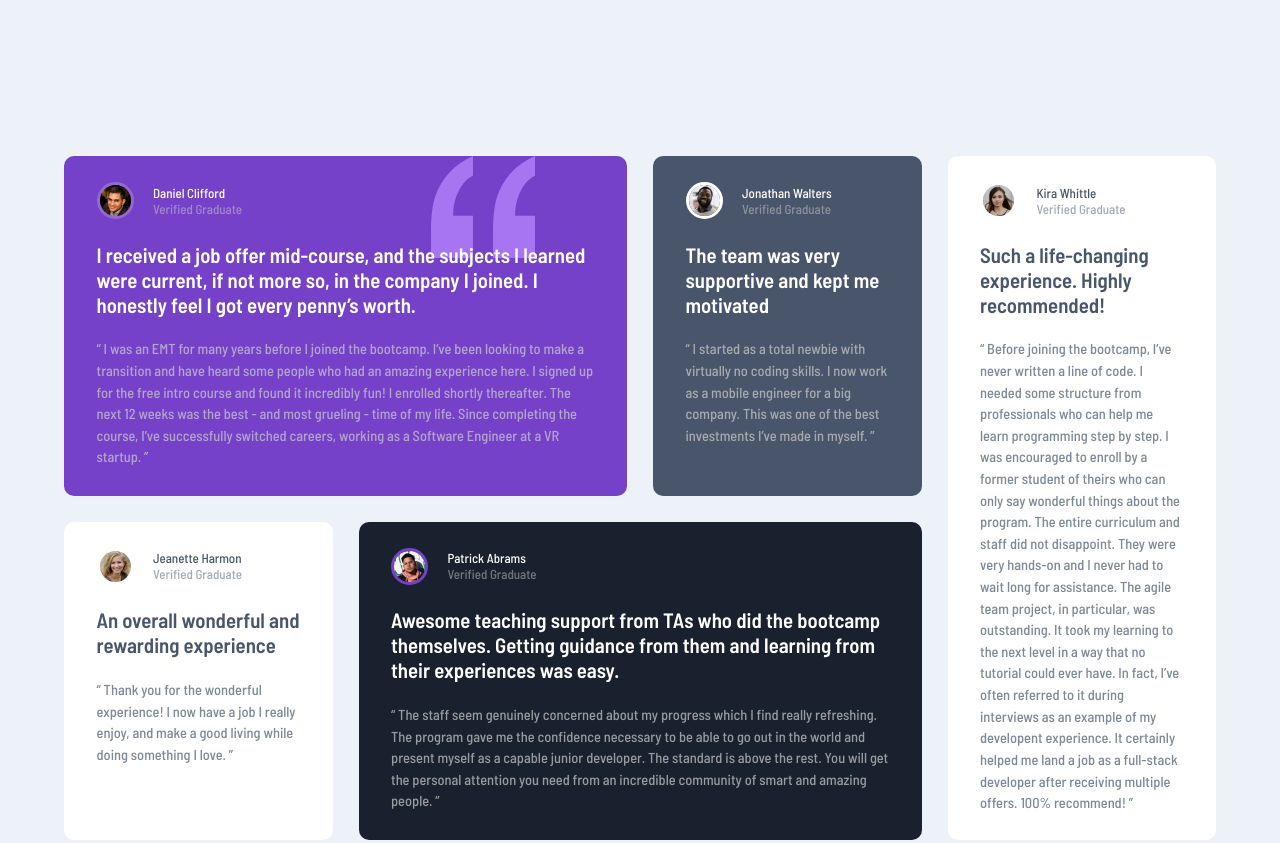
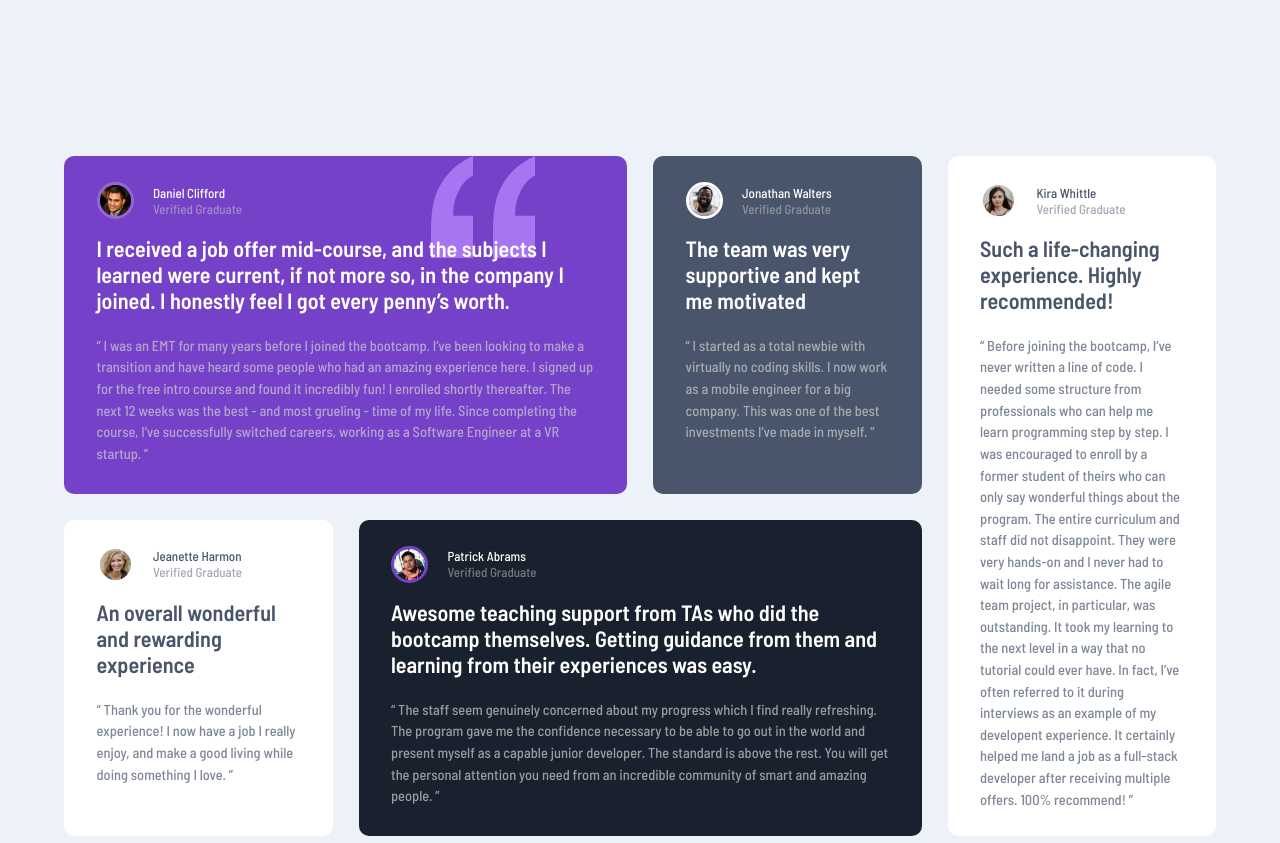
Before and after one commit to Alifkm/testimonials-grid-section-main, a plain HTML site: page index.html in a window 1280 px wide. Shown: the top 843 px of the page. Drawn offline with Linux system fonts and the light colour scheme.

Commit message:
fix: change <h1> font-size and remove <br>

```diff
--- a/sass/_variables.scss
+++ b/sass/_variables.scss
@@ -1,7 +1,7 @@
 @import url('https://fonts.googleapis.com/css2?family=Barlow+Semi+Condensed:wght@500;600&display=swap');
 
 $font-stack: 'Barlow Semi Condensed', sans-serif;
-$font-size: 13px;
+$font-size: 0.8125rem;
 $moderate-violet: hsl(263, 55%, 52%);
 $very-dark-grayish-blue: hsl(217, 19%, 35%);
 $very-dark-blackish-blue: hsl(219, 29%, 14%);
--- a/sass/style.scss
+++ b/sass/style.scss
@@ -34,7 +34,7 @@ section + section {
 }
 
 header {
-  @include flexProperty(space-between, center, row);
+  @include flexProperty(flex-start, center, row);
   gap: 1.5em;
   margin-bottom: 1.75em;
 }
@@ -75,8 +75,8 @@ span {
 }
 
 .profile-info {
-  flex: 1;
   color: $white;
+  max-width: 6rem;
 }
 
 .paragraph {
@@ -201,6 +201,10 @@ span {
 // ---------------------------
 
 @include media-lg {
+  header {
+    margin-bottom: 1.25em;
+  }
+
   main {
     @include gridProperty(
       1fr 1fr 1fr 1fr,
@@ -213,6 +217,10 @@ span {
     ;
     padding-top: 12em;
     padding-bottom: 10em;
+  }
+
+  h1 {
+    font-size: 1.385rem;
   }
 
   section + section {
```
Also changed, not shown: index.html (+0 -5 lines), css/style.css.
